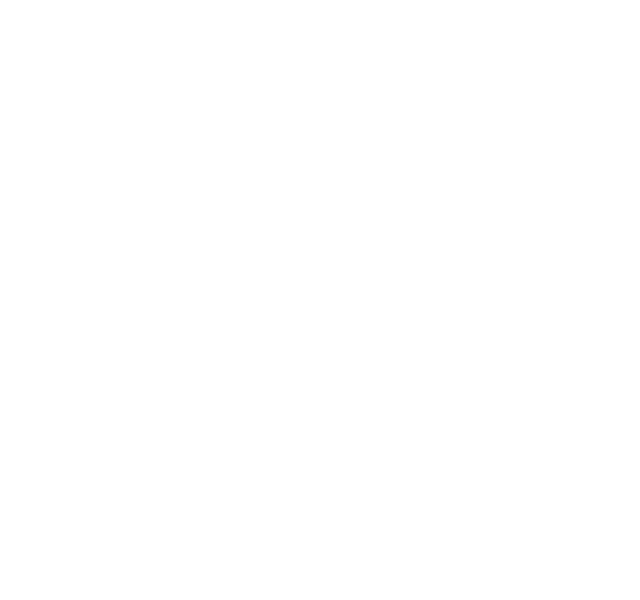
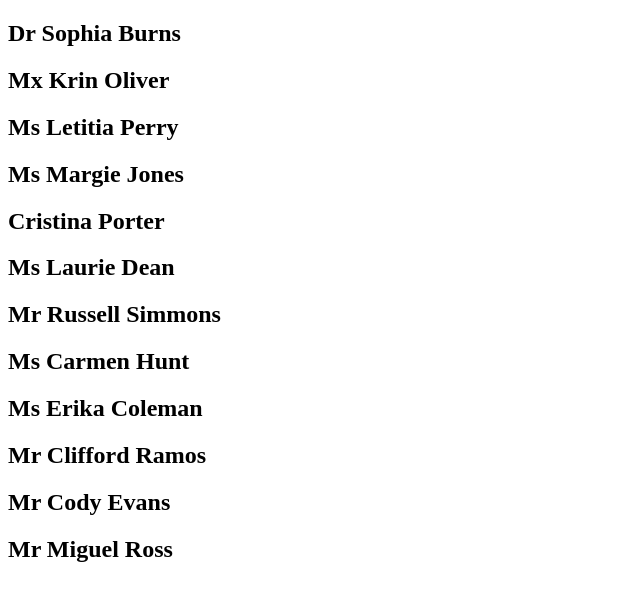
Before and after one commit to Momentum-Team-17/customer-database-MichaelGreason, a plain HTML site: page index.html in a window 1280 px wide. Shown: the whole page, without its empty margins (0-640 px from the left). Drawn offline with Linux system fonts and the light colour scheme.

Commit message:
set up basic boxes for names

```diff
--- a/index.html
+++ b/index.html
@@ -6,11 +6,15 @@
     <meta http-equiv="X-UA-Compatible" content="IE=edge">
     <meta name="viewport" content="width=device-width, initial-scale=1.0">
     <link rel=stylesheet href="main.css">
-    <title>Customer Database</title>
+    <script defer src="main.js"></script>
+    <script src="customers.js"></script>
+    <title>Customer Directory</title>
 </head>
 
 <body>
+    <article id="container">
 
+    </article>
 </body>
 
 </html>
--- /dev/null
+++ b/main.js
@@ -0,0 +1,26 @@
+console.log("linked");
+
+let directory = document.querySelector("#container");
+
+for (let itemInArray of customers) {
+    buildCustomerHtml(itemInArray)
+}
+
+// https://stackoverflow.com/questions/1026069/how-do-i-make-the-first-letter-of-a-string-uppercase-in-javascript
+function capitalizeFirstLetter(string) {
+    return string.charAt(0).toUpperCase() + string.slice(1);
+}
+
+
+function buildCustomerHtml(customer) {
+    let customerDiv = document.createElement("div");
+    customerDiv.classList.add("customer-block");
+
+    let nameEl = document.createElement("h2");
+    nameEl.classList.add("customerName");
+
+    let text = document.createTextNode(`${capitalizeFirstLetter(customer.name.title)} ${capitalizeFirstLetter(customer.name.first)} ${capitalizeFirstLetter(customer.name.last)}`)
+    nameEl.appendChild(text);
+    customerDiv.appendChild(nameEl);
+    directory.appendChild(customerDiv);
+}
```
